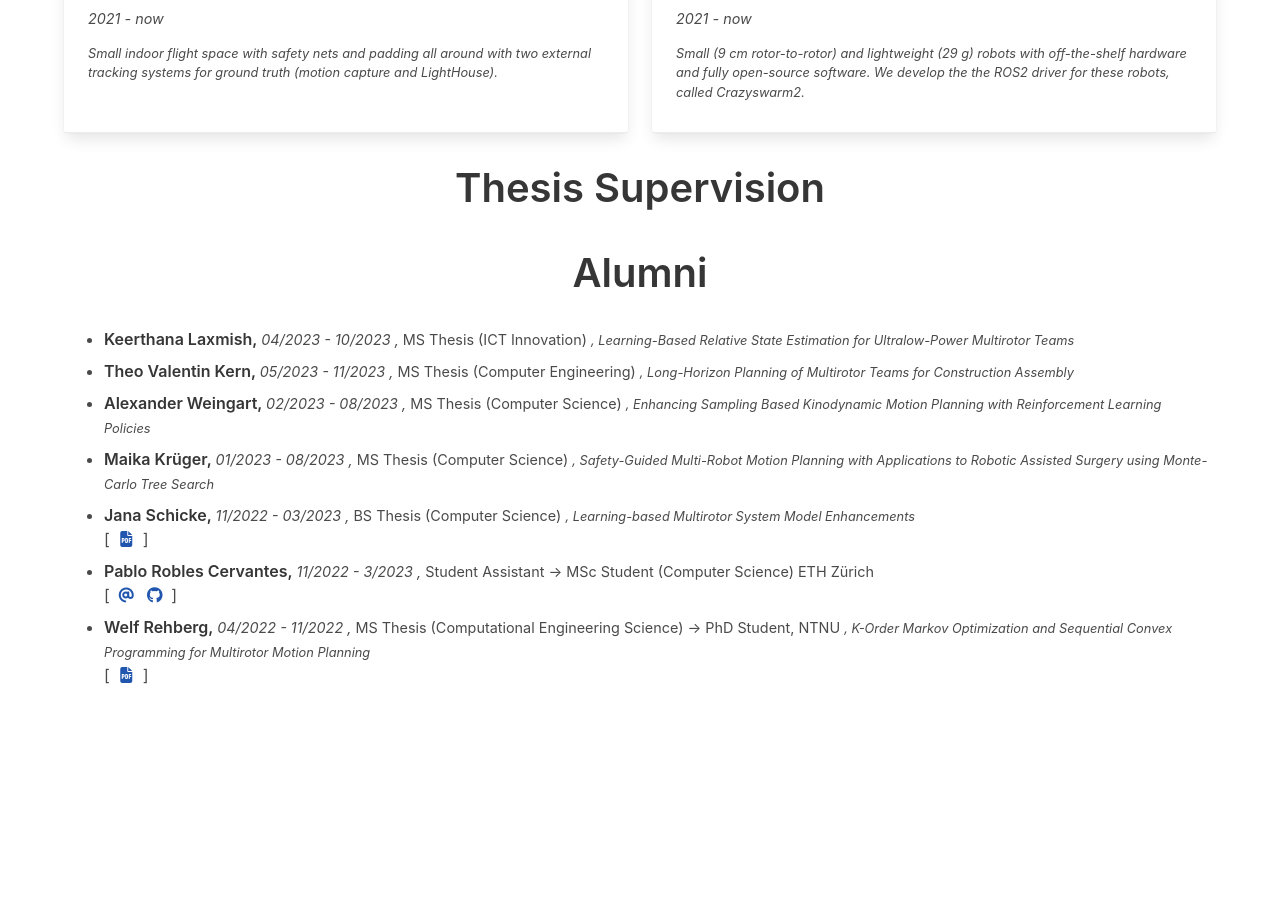
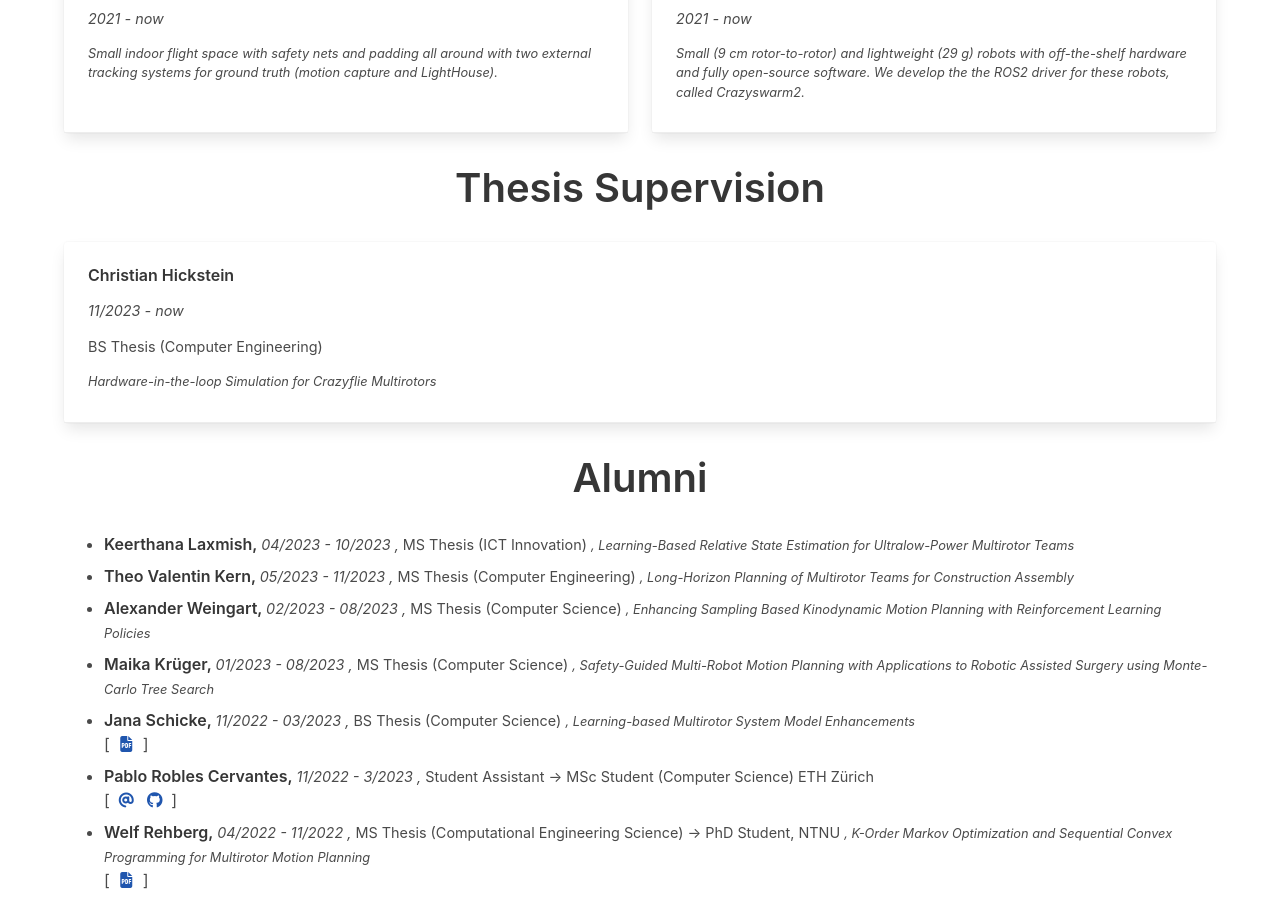
Before and after one commit to IMRCLab/imrclab.github.io, a Jekyll site: the page built from team.html, in a window 1280 px wide and 900 px high, scrolled down 1339 px. Built offline with Jekyll 4.4.1, drawn with Linux system fonts in a browser that asks for light colours; before the commit the page ends 2034 px from its top, so only the background shows below that.

Commit message:
update jobs & team

```diff
--- a/_data/team.yml
+++ b/_data/team.yml
@@ -116,6 +116,11 @@ team:
     image: julien_thevenoz.jpg
     start: 11/2023
 
+  - name: Christian Hickstein
+    role: BS Thesis (Computer Engineering)
+    note: Hardware-in-the-loop Simulation for Crazyflie Multirotors
+    start: 11/2023
+
 lab:
   - name: Flightspace
     image: flightspace.jpg
```
Also changed, not shown: _data/jobs.yml (+18 -18 lines).
